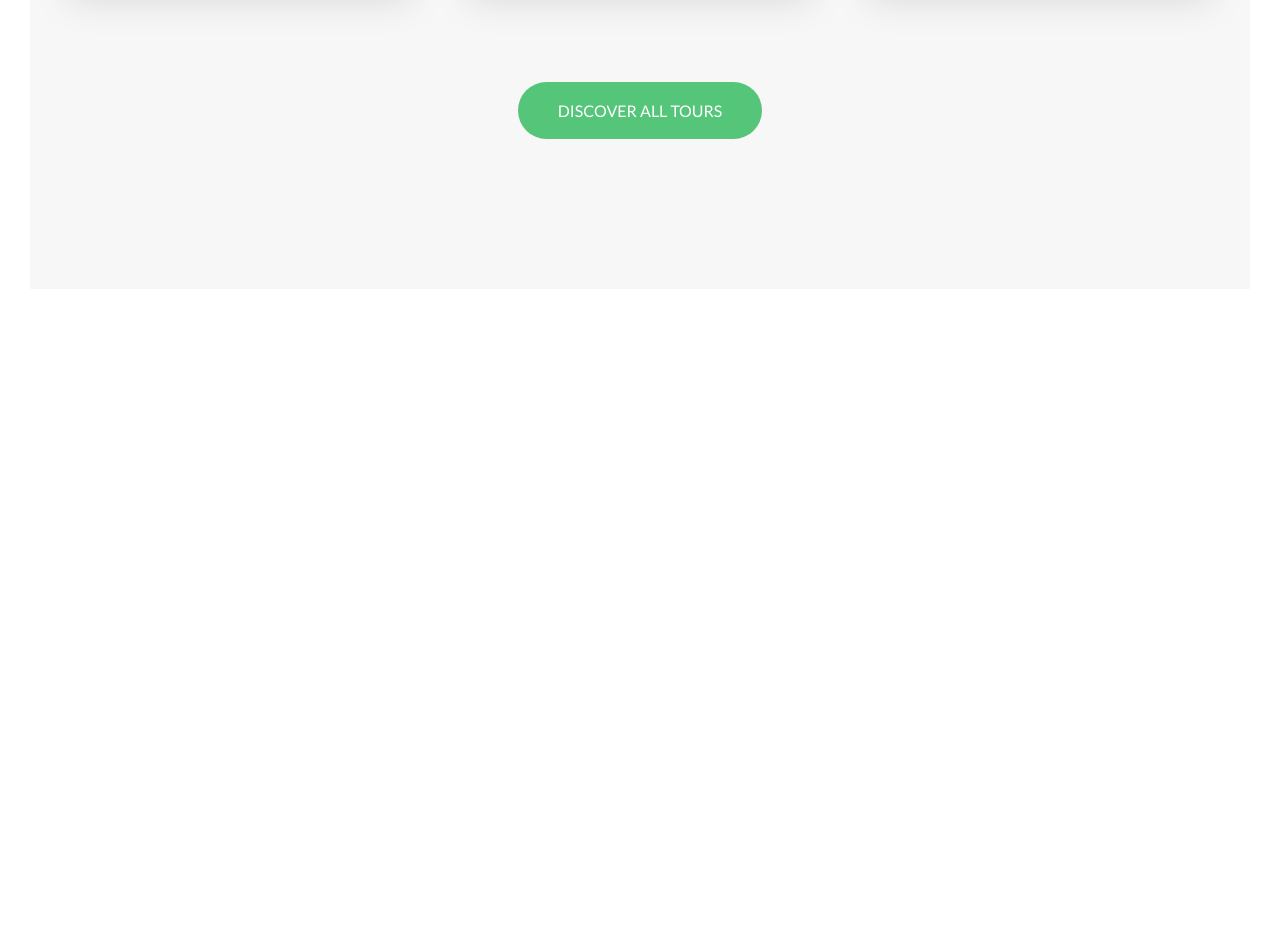
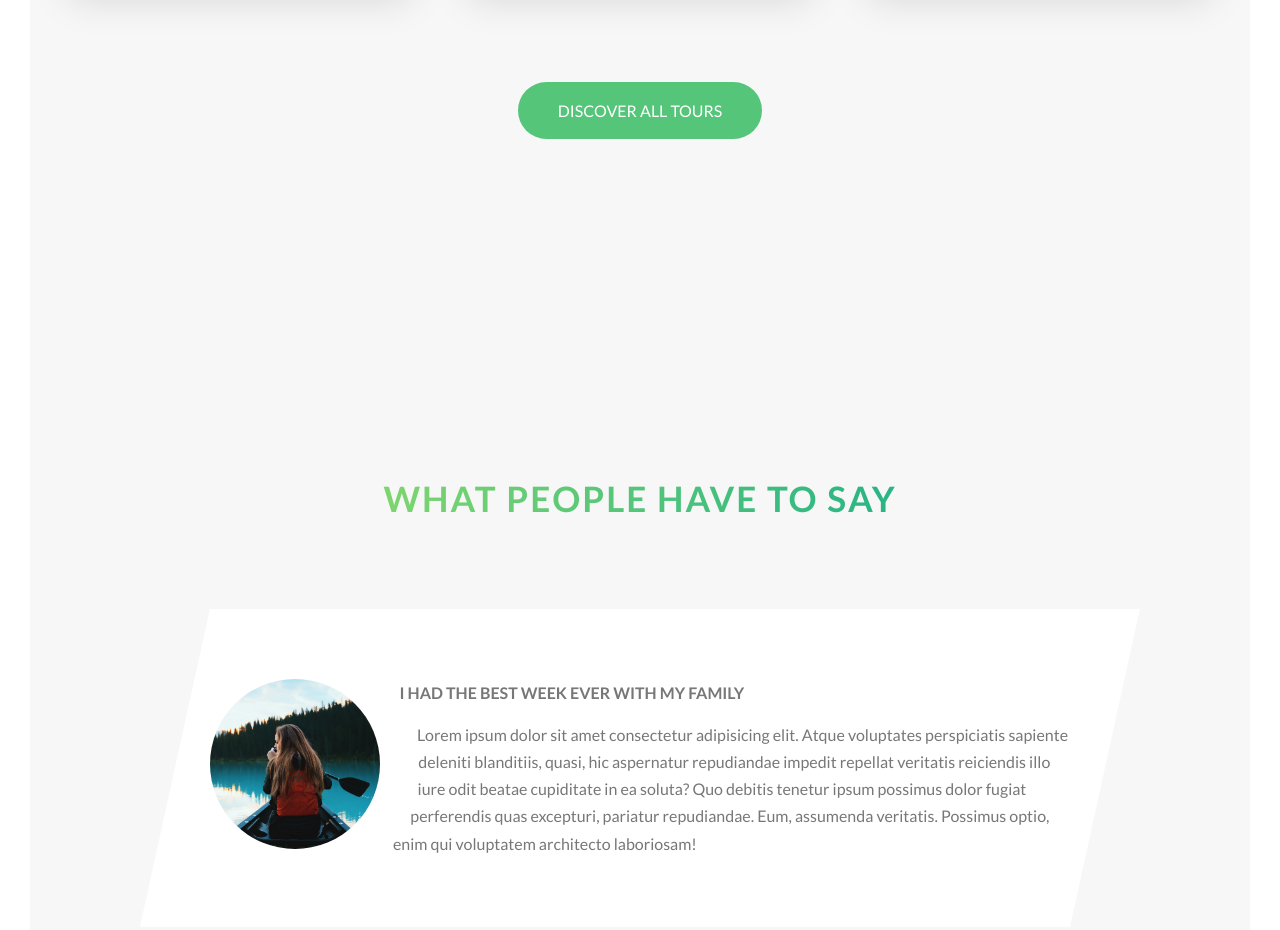
Before and after one commit to bongla316/NatureCSS, a website: page index.html in a window 1280 px wide. Shown: the part 3120-4050 px from the top of the page. Before the commit the page ends 3439 px from the top, so only its background shows below. Drawn offline with Linux system fonts and the light colour scheme.

Commit message:
Added markup for stories section

```diff
--- a/index.html
+++ b/index.html
@@ -235,8 +235,31 @@
          <div class="u-center-text u-margin-top-huge">
             <a href="#" class="btn btn--green">Discover all tours</a>
          </div>
+      </section>
 
+      <section class="section-stories">
+         <div class="u-center-text u-margin-bottom-big">
+            <h2 class="heading-secondary">
+               What people have to say
+            </h2>
+         </div>
+
+         <div class="story">
+            <div class="story__image">
+               <div class="story__image-picture"></div>
+               <div class="story__image-name">Mary Smith</div>
+            </div>
+            <h3 class="heading-tertiary u-margin-bottom-small story__heading">
+               I had the best week ever with my family
+            </h3>
+            <p class="paragraph story__paragraph">Lorem ipsum dolor sit amet consectetur adipisicing elit. Atque
+               voluptates perspiciatis sapiente deleniti blanditiis, quasi, hic aspernatur repudiandae impedit repellat veritatis reiciendis
+               illo iure odit beatae cupiditate in ea soluta?
+               Quo debitis tenetur ipsum possimus dolor fugiat perferendis quas excepturi, pariatur repudiandae. Eum,
+               assumenda veritatis. Possimus optio, enim qui voluptatem architecto laboriosam!</p>
+         </div>
       </section>
+
    </main>
 
    <!-- <section class="grid-test">
```
